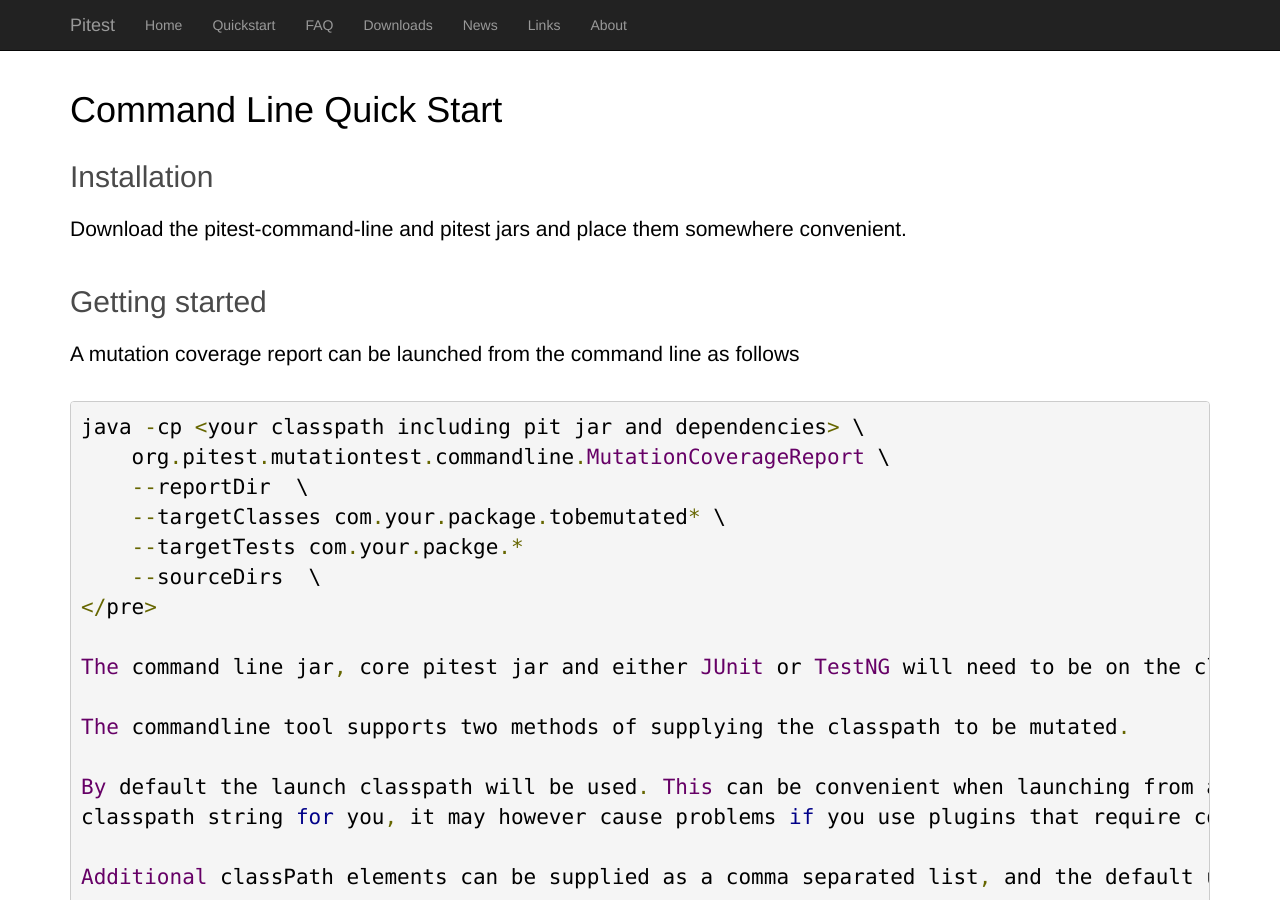
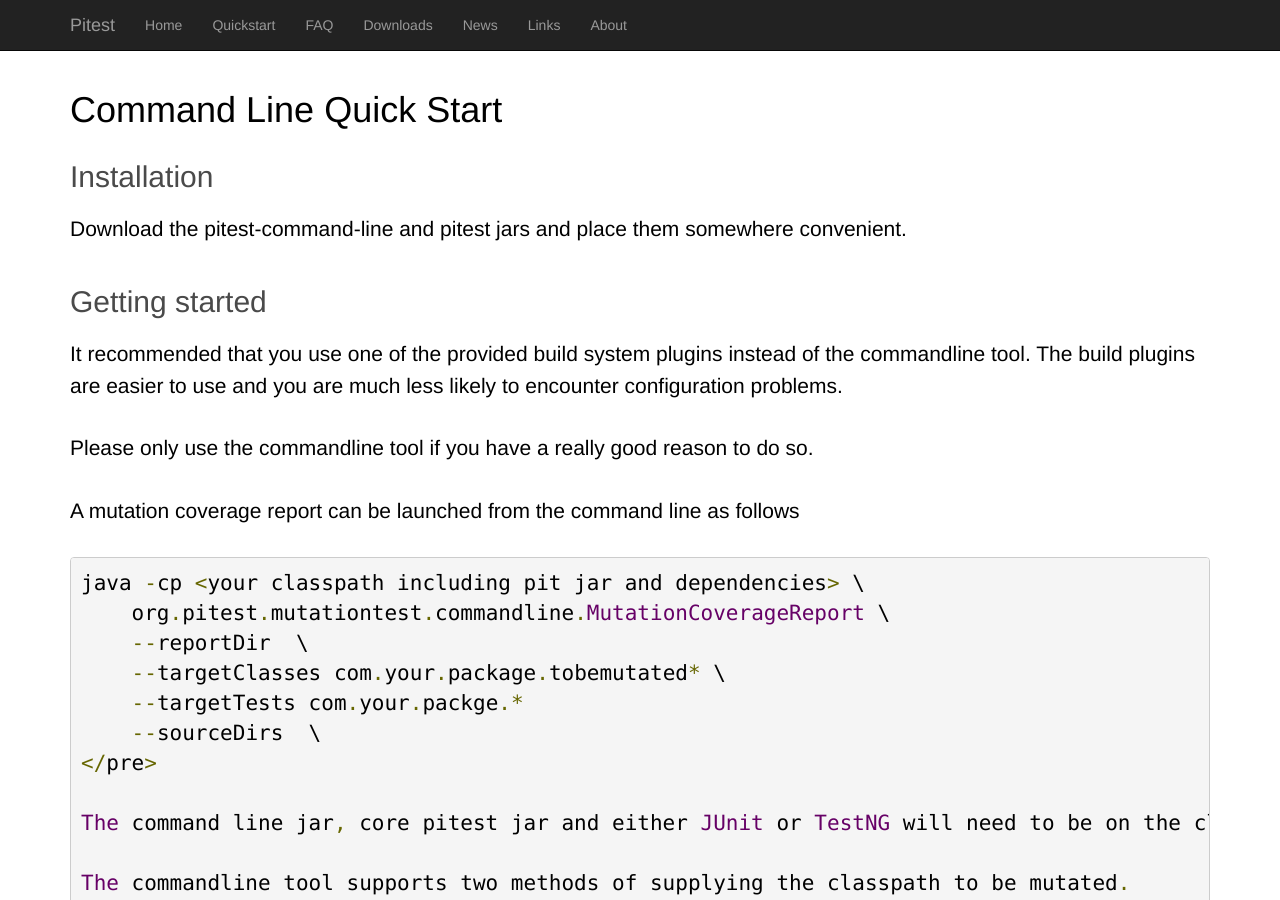
Before and after one commit to hcoles/pitest-site, a Jekyll site: the page built from quickstart/commandline.markdown, in a window 1280 px wide and 900 px high. Built offline with Jekyll 4.4.1, drawn with Linux system fonts in a browser that asks for light colours; Markdown is read by kramdown in place of the engine named in the settings; comment, search, counter and statistics services are not loaded.

Commit message:
nudge people to the build plugins

```diff
--- a/quickstart/commandline.markdown
+++ b/quickstart/commandline.markdown
@@ -14,6 +14,10 @@
 Download the pitest-command-line and pitest jars and place them somewhere convenient.
 
 ## Getting started
+
+It recommended that you use one of the provided build system plugins instead of the commandline tool. The build plugins are easier to use and you are much less likely to encounter configuration problems.
+
+Please only use the commandline tool if you have a really good reason to do so.
 
 A mutation coverage report can be launched from the command line as follows
 
```
